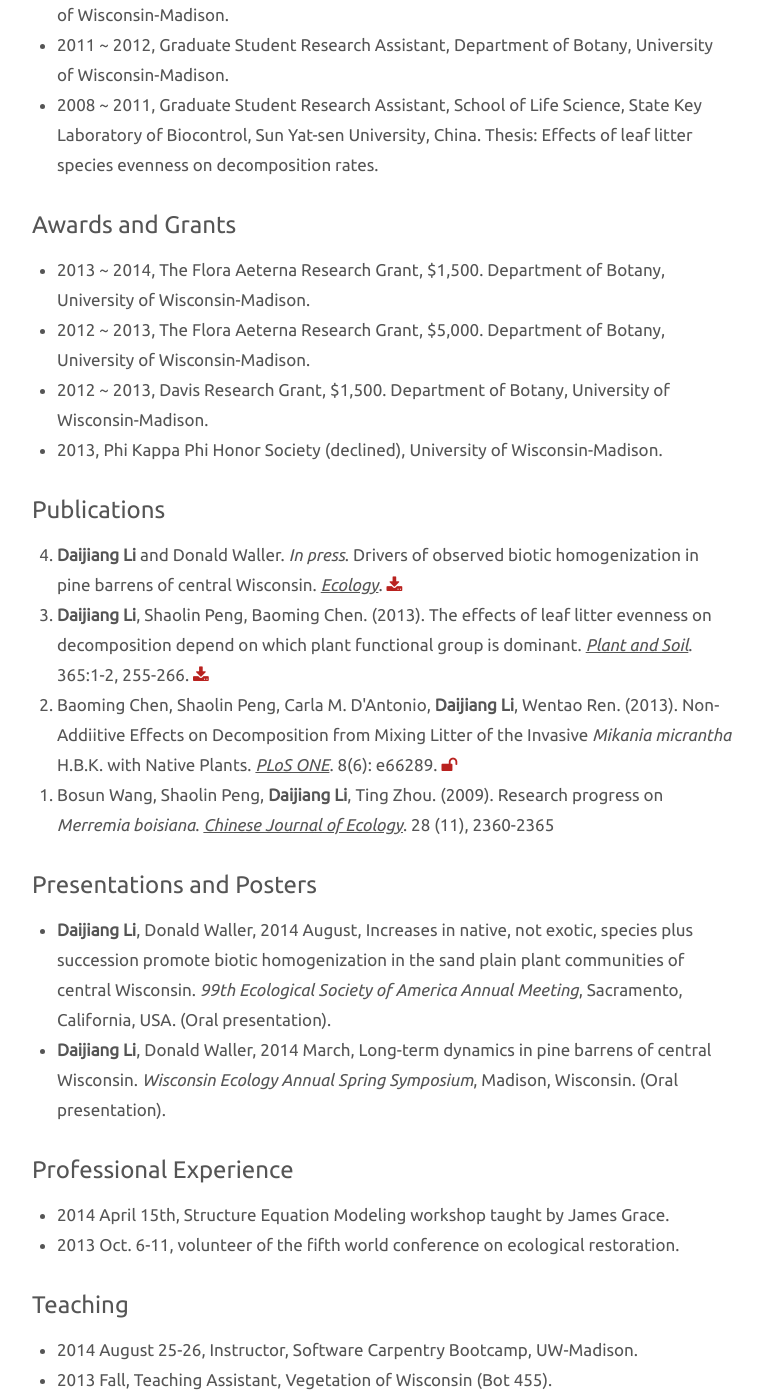
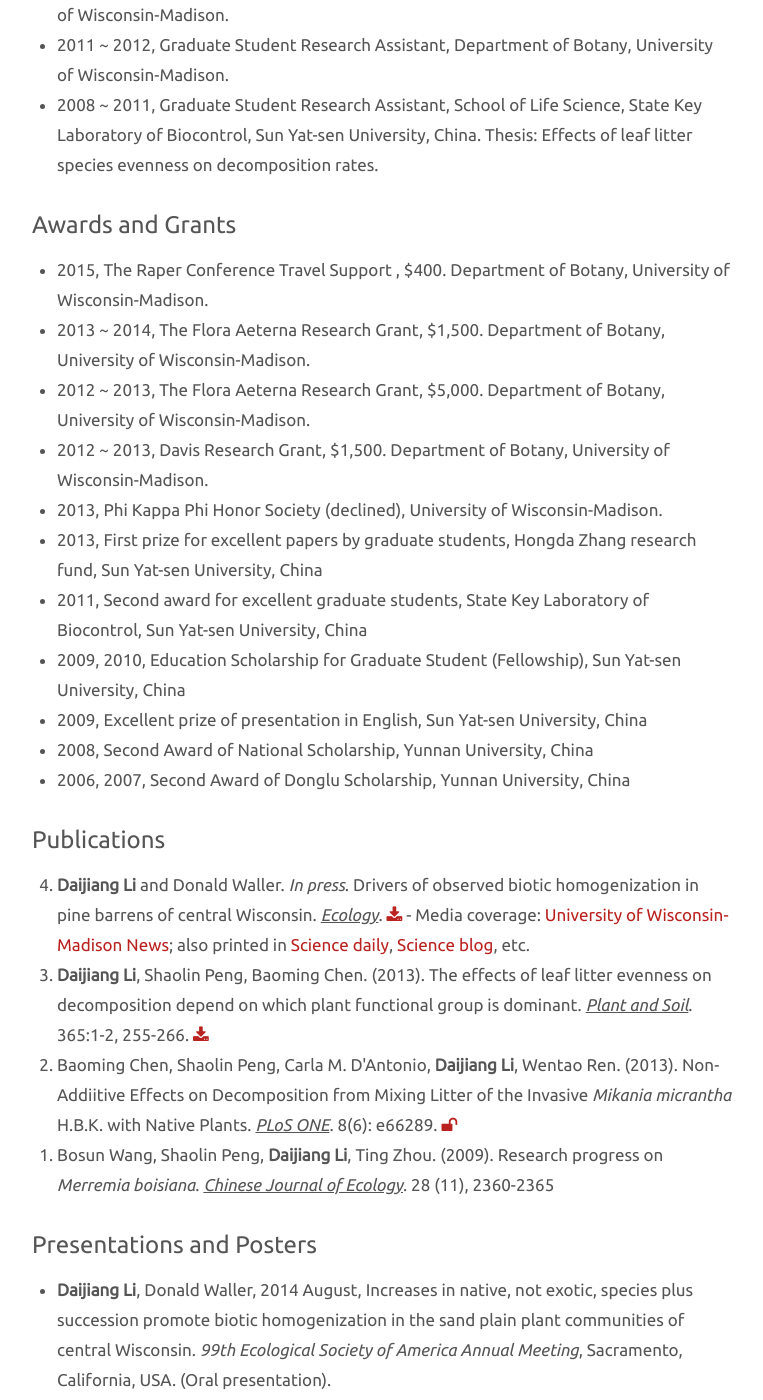
Before and after one commit to daijiang/Old-website, a Jekyll site: the page built from resume.md, in a window 1280 px wide and 1400 px high, scrolled down 587 px. Shown: the whole window, without its empty margins (258-1021 px from the left). Built offline with Jekyll 4.4.1, drawn with Linux system fonts in a browser that asks for light colours; Markdown is read by kramdown in place of the engine named in the settings.

Commit message:
update resume

```diff
--- a/resume.md
+++ b/resume.md
@@ -34,16 +34,25 @@ Plant community assembly (taxonomic, functional and phylogenetic), Diversity and
 
 ## Awards and Grants
 
+- 2015, The Raper Conference Travel Support , $400. Department of Botany, University of Wisconsin-Madison.
 - 2013 ~ 2014, The Flora Aeterna Research Grant, $1,500. Department of Botany, University of Wisconsin-Madison.
 - 2012 ~ 2013, The Flora Aeterna Research Grant, $5,000. Department of Botany, University of Wisconsin-Madison.
 - 2012 ~ 2013, Davis Research Grant, $1,500. Department of Botany, University of Wisconsin-Madison.
 - 2013, Phi Kappa Phi Honor Society (declined), University of Wisconsin-Madison.
+- 2013, First prize for excellent papers by graduate students, Hongda Zhang research fund, Sun Yat-sen University, China
+- 2011, Second award for excellent graduate students, State Key Laboratory of Biocontrol, Sun Yat-sen University, China
+- 2009, 2010, Education Scholarship for Graduate Student (Fellowship), Sun Yat-sen University, China
+- 2009, Excellent prize of presentation in English, Sun Yat-sen University, China
+- 2008, Second Award of National Scholarship, Yunnan University, China
+- 2006, 2007, Second Award of Donglu Scholarship, Yunnan University, China
 
 ## Publications
 
 <ol reversed>
 
-<li> <b>Daijiang Li</b> and Donald Waller. <i>In press</i>. Drivers of observed biotic homogenization in pine barrens of central Wisconsin. <u><i>Ecology</i></u>.  <a href="http://www.esajournals.org/doi/abs/10.1890/14-0893.1"><i class="fa fa-download"></i></a> </li>
+<li> <b>Daijiang Li</b> and Donald Waller. <i>In press</i>. Drivers of observed biotic homogenization in pine barrens of central Wisconsin. <u><i>Ecology</i></u>.  <a href="http://www.esajournals.org/doi/abs/10.1890/14-0893.1"><i class="fa fa-download"></i></a>
+    - Media coverage: <a href="http://news.wisc.edu/23803">University of Wisconsin-Madison News</a>; also printed in <a href="http://www.sciencedaily.com/releases/2015/05/150526123833.htm">Science daily</a>, <a href="http://scienceblog.com/78554/starved-fire-wisconsins-pine-barrens-disappear/?utm_source=feedburner&utm_medium=feed&utm_campaign=Feed%3A+scienceblogrssfeed+%28ScienceBlog.com%29#Y7pX8tf4VdbXC1gW.97">Science blog</a>, etc.
+ </li>
 
 <li> <b>Daijiang Li</b>, Shaolin Peng, Baoming Chen. (2013). The effects of leaf litter evenness on decomposition depend on which plant functional group is dominant. <u><i>Plant and Soil</i></u>. 365:1-2, 255-266. <a href="/pdf/D_Li_2012_plantsoil.pdf"><i class="fa fa-download"></i></a> </li>
 
```
